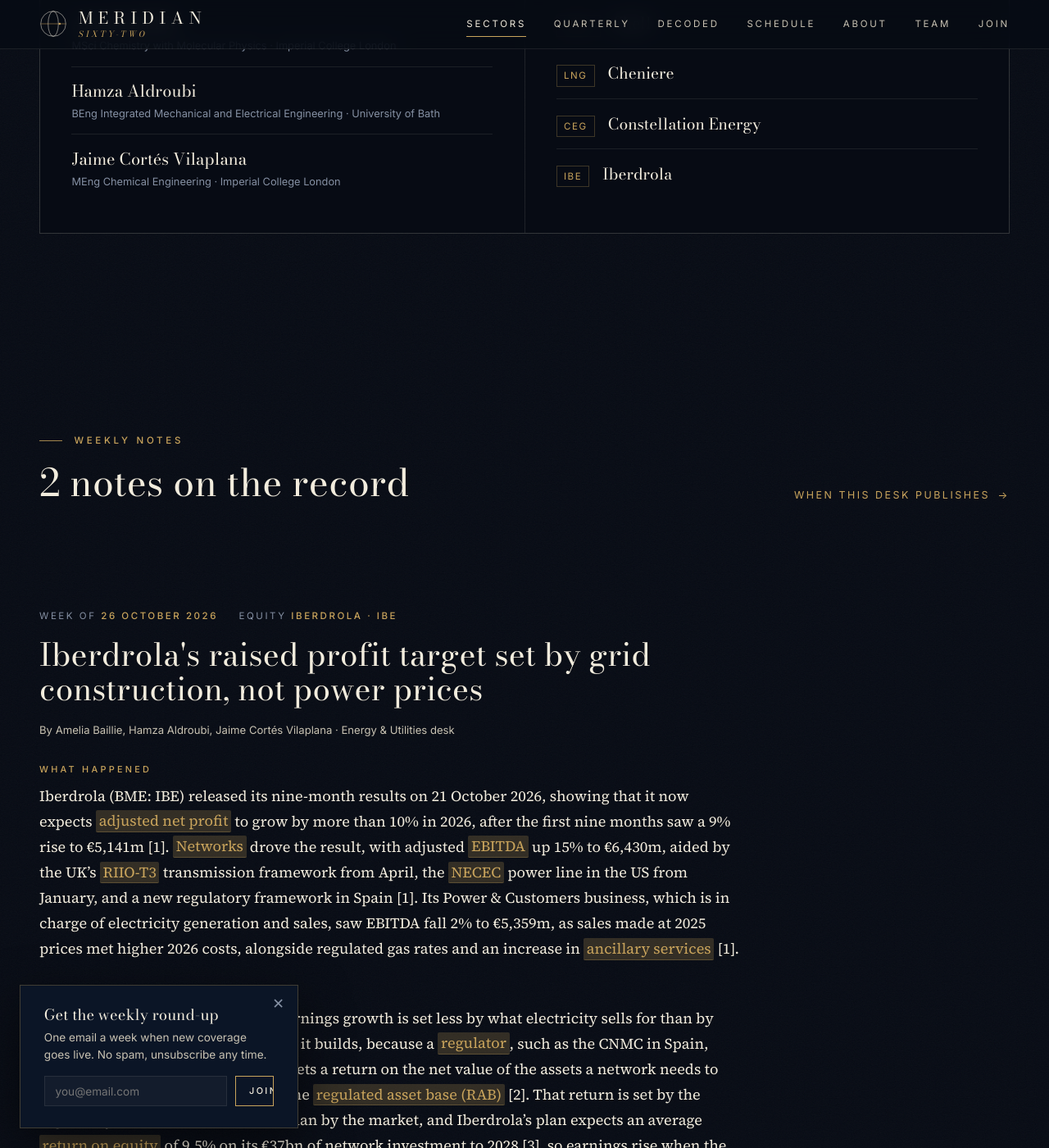
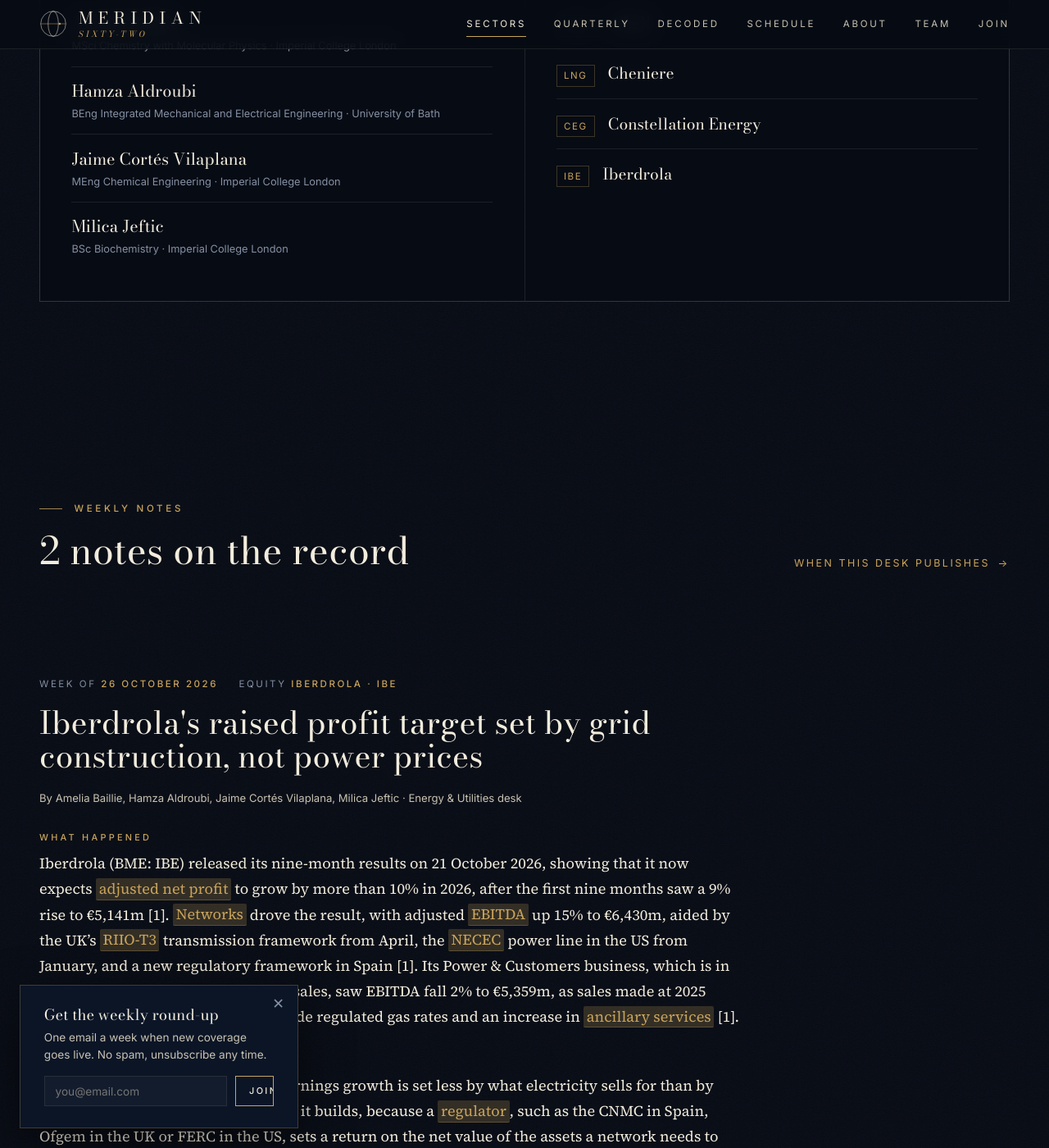
Before and after one commit to meridian62contact-lang/meridian62contact-lang.github.io, a Jekyll site: the page built from _sectors/01-energy-utilities.md, in a window 1280 px wide and 1400 px high, scrolled down 768 px. Shown: the whole window at 82% size. Built offline with Jekyll 4.4.1, drawn with Linux system fonts in a browser that asks for light colours; some of the changed text lies outside the part shown.

Commit message:
Update 01-energy-utilities.md

```diff
--- a/_sectors/01-energy-utilities.md
+++ b/_sectors/01-energy-utilities.md
@@ -18,6 +18,9 @@
     university: "University of Bath"
   - name: "Jaime Cortés Vilaplana"
     degree: "MEng Chemical Engineering"
+    university: "Imperial College London"
+  - name: "Milica Jeftic"
+    degree: "BSc Biochemistry"
     university: "Imperial College London"
 
 # 3–5 companies the desk follows all term. 'watching' is the one-sentence coverage line:
```
